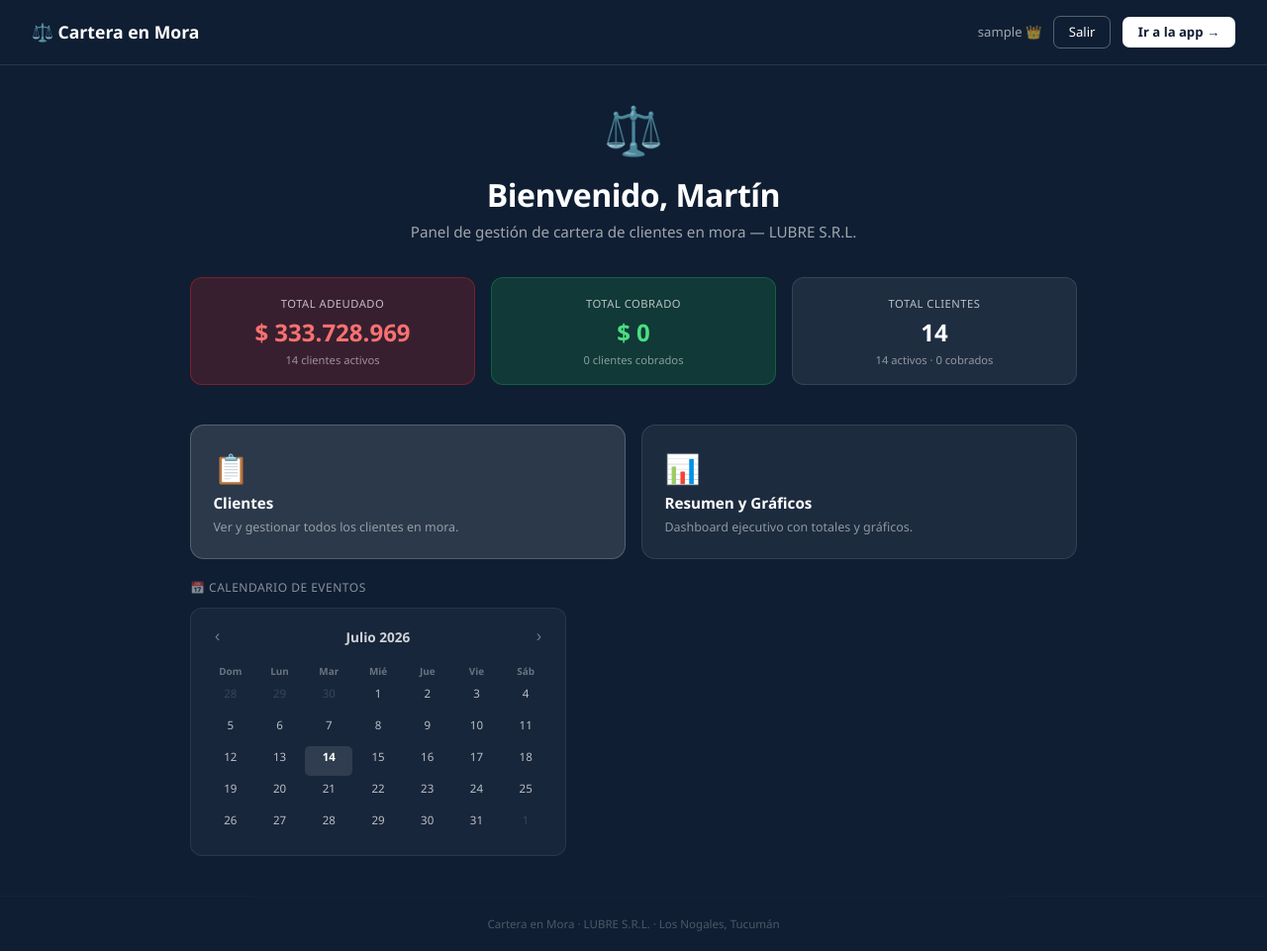
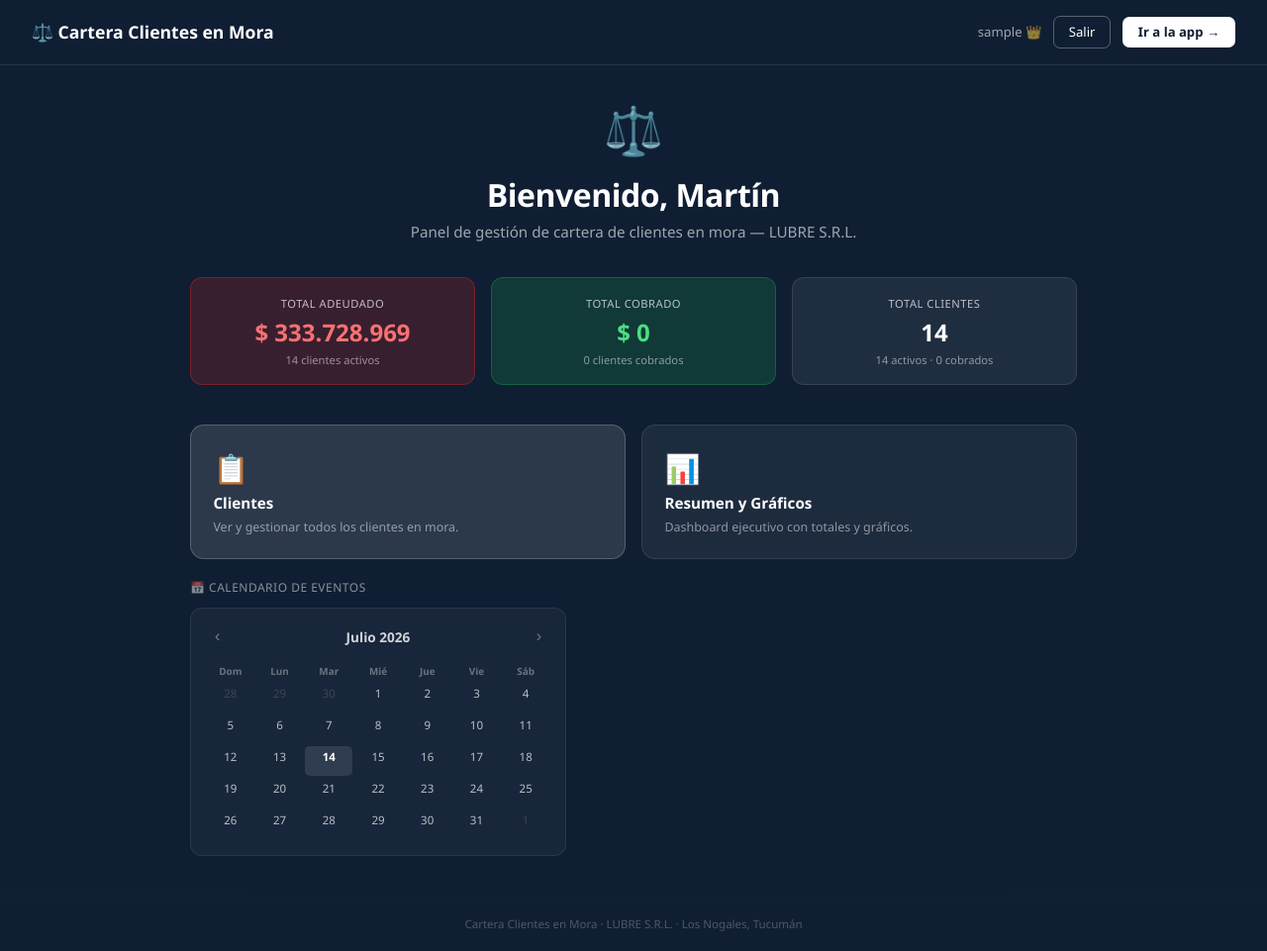
Before and after one commit to aimartinvega-code/cartera-mora, a Flask app: page / in a window 1280 px wide. Shown: the whole page at 99% size. Run offline with Flask 3, Linux system fonts and the light colour scheme; the visitor is signed in with stand-in values (Sample User, id 1); data that the repository does not hold is empty.

Commit message:
renombrar a Cartera Clientes en Mora

```diff
--- a/templates/home.html
+++ b/templates/home.html
@@ -3,7 +3,7 @@
 <head>
 <meta charset="UTF-8">
 <meta name="viewport" content="width=device-width, initial-scale=1.0">
-<title>Cartera en Mora — Inicio</title>
+<title>Cartera Clientes en Mora — Inicio</title>
 <style>
 *, *::before, *::after { box-sizing: border-box; margin: 0; padding: 0; }
 body { font-family: 'Segoe UI', system-ui, sans-serif; background: #0f1e33; min-height: 100vh; color: #fff; }
@@ -83,7 +83,7 @@ body { font-family: 'Segoe UI', system-ui, sans-serif; background: #0f1e33; min-
 <body>
 
 <div class="header">
-  <div class="brand">⚖️ Cartera en Mora</div>
+  <div class="brand">⚖️ Cartera Clientes en Mora</div>
   <div class="header-right">
     <span style="font-size:0.82rem;opacity:0.6">{{ username }} {% if role == 'admin' %}👑{% else %}👁{% endif %}</span>
     <a href="/logout" class="btn-outline">Salir</a>
@@ -127,7 +127,7 @@ body { font-family: 'Segoe UI', system-ui, sans-serif; background: #0f1e33; min-
   </div>
 </div>
 
-<div class="footer">Cartera en Mora · LUBRE S.R.L. · Los Nogales, Tucumán</div>
+<div class="footer">Cartera Clientes en Mora · LUBRE S.R.L. · Los Nogales, Tucumán</div>
 
 <!-- MODAL EVENTO -->
 <div class="modal-bg" id="modal-evento">
```
